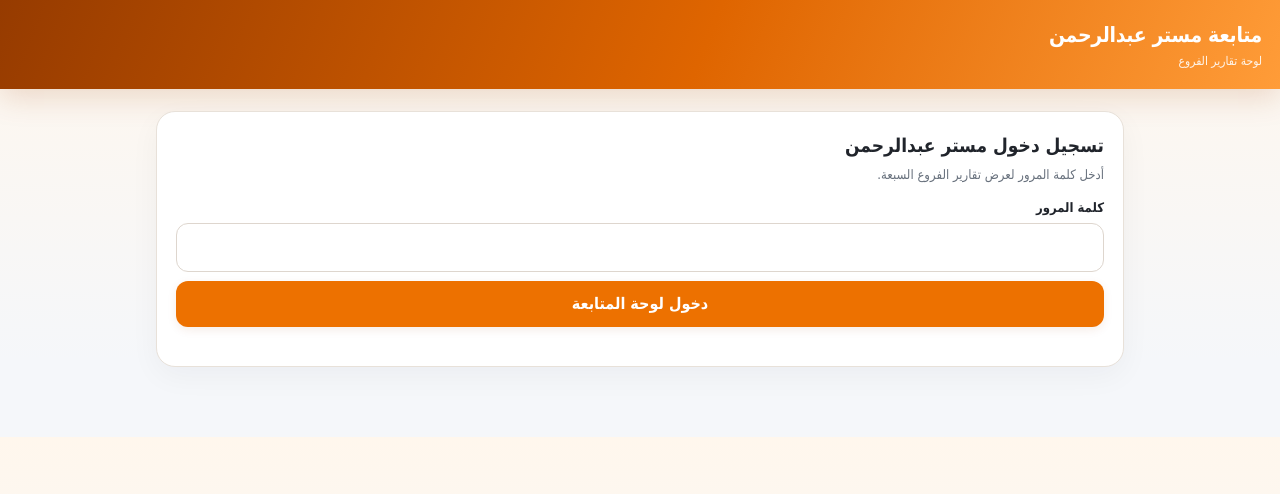
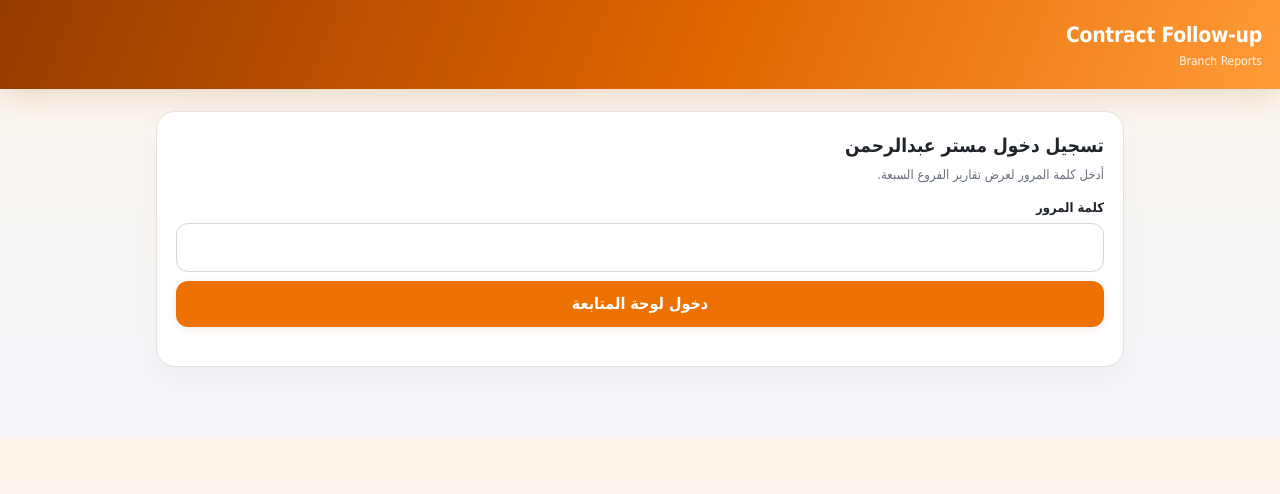
Before and after one commit to mahmoudkhairyy-cell/orange-sales-counter, a plain HTML site: page viewer/index.html in a window 1280 px wide. Drawn offline with Linux system fonts and the light colour scheme.

Commit message:
Rename manager app Contract Follow-up

```diff
--- a/viewer/index.html
+++ b/viewer/index.html
@@ -2,7 +2,7 @@
 <html lang="ar" dir="rtl">
 <head>
 <meta charset="utf-8"><meta name="viewport" content="width=device-width,initial-scale=1,viewport-fit=cover">
-<meta name="theme-color" content="#d85f00"><meta name="mobile-web-app-capable" content="yes"><meta name="apple-mobile-web-app-capable" content="yes"><meta name="apple-mobile-web-app-status-bar-style" content="default"><meta name="apple-mobile-web-app-title" content="متابعة عبدالرحمن"><link rel="manifest" href="/manifest.webmanifest"><link rel="icon" href="/icons/app-icon.svg" type="image/svg+xml"><title>متابعة مستر عبدالرحمن</title>
+<meta name="theme-color" content="#d85f00"><meta name="mobile-web-app-capable" content="yes"><meta name="apple-mobile-web-app-capable" content="yes"><meta name="apple-mobile-web-app-status-bar-style" content="default"><meta name="apple-mobile-web-app-title" content="Contract Follow-up"><link rel="manifest" href="/manifest.webmanifest"><link rel="icon" href="/icons/app-icon.svg" type="image/svg+xml"><title>Contract Follow-up</title>
 <style>
 :root{color-scheme:light;--orange:#f47700;--deep:#c95100;--cream:#fff3e6;--ink:#242424;--muted:#777;--line:#eee4da;--bg:#fffaf5;--green:#16794a;--red:#b42318}
 *{box-sizing:border-box}body{margin:0;background:var(--bg);color:var(--ink);font-family:system-ui,Tahoma,sans-serif;line-height:1.55}
@@ -54,7 +54,7 @@ th{background:#fff1e2}
 .install-app{display:none;width:auto;min-height:34px;padding:6px 10px;margin-top:9px;background:#fff4e8;color:#9b4300;border:1px solid #ffffff90;border-radius:9px;font-size:12px;box-shadow:none}
 
 </style></head><body>
-<header><div class="brand">متابعة مستر عبدالرحمن</div><div class="sub">لوحة تقارير الفروع</div><button id="installApp" class="install-app" type="button">تثبيت التطبيق</button></header>
+<header><div class="brand">Contract Follow-up</div><div class="sub">Branch Reports</div><button id="installApp" class="install-app" type="button">تثبيت التطبيق</button></header>
 <main id="app"><section class="card">جاري التحميل...</section></main>
 <script>
 const SUPABASE_URL='https://fjhjqrgolqqtaokrlezd.supabase.co';
```
